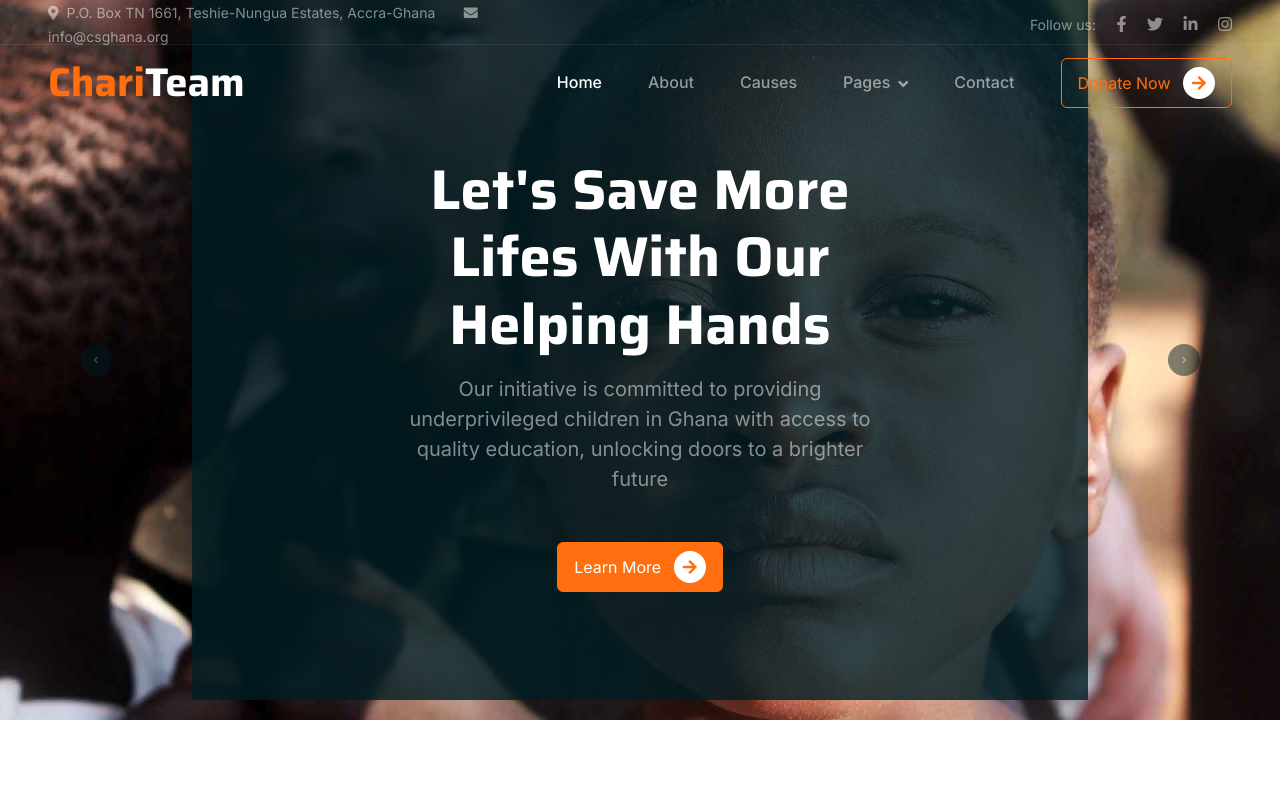
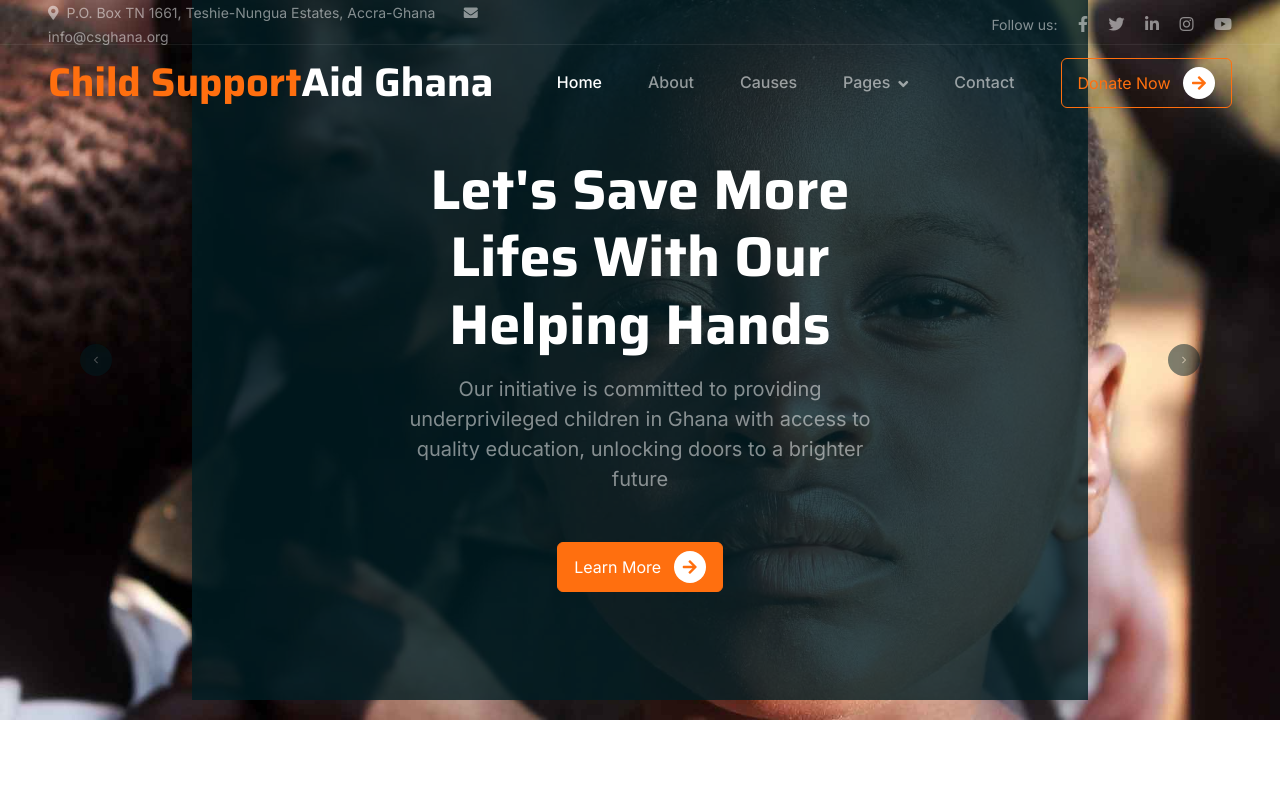
Before and after one commit to manueldinisjunior/Child-Survival-Aid-Ghana, a website with bundled scripts: page index.html in a window 1280 px wide. Shown: the top 800 px of the page. Built offline with nearby package versions, Linux system fonts and the light colour scheme; animation ran at ten frames a second.

Commit message:
Information atualization

```diff
--- a/index.html
+++ b/index.html
@@ -48,16 +48,18 @@
             </div>
             <div class="col-lg-6 px-5 text-end">
                 <small>Follow us:</small>
-                <a class="text-white-50 ms-3" href=""><i class="fab fa-facebook-f"></i></a>
-                <a class="text-white-50 ms-3" href=""><i class="fab fa-twitter"></i></a>
-                <a class="text-white-50 ms-3" href=""><i class="fab fa-linkedin-in"></i></a>
-                <a class="text-white-50 ms-3" href=""><i class="fab fa-instagram"></i></a>
+                <a class="text-white-50 ms-3" href="https://www.facebook.com/csagchildghana/"><i class="fab fa-facebook-f"></i></a>
+                <a class="text-white-50 ms-3" href="https://twitter.com/csagchild"><i class="fab fa-twitter"></i></a>
+                <a class="text-white-50 ms-3" href="https://www.linkedin.com/in/child-survival-aid-ghana-98bb4790/"><i class="fab fa-linkedin-in"></i></a>
+                <a class="text-white-50 ms-3" href="https://www.instagram.com/csagchildghana/"><i class="fab fa-instagram"></i></a>
+                <a class="text-white-50 ms-3" href="https://www.youtube.com/@childsurvivalaidghana"><i class="fab fa-youtube"></i></a>
+
             </div>
         </div>
 
         <nav class="navbar navbar-expand-lg navbar-dark py-lg-0 px-lg-5 wow fadeIn" data-wow-delay="0.1s">
             <a href="index.html" class="navbar-brand ms-4 ms-lg-0">
-                <h1 class="fw-bold text-primary m-0">Chari<span class="text-white">Team</span></h1>
+                <h1 class="fw-bold text-primary m-0">Child Support<span class="text-white">Aid Ghana</span></h1>
             </a>
             <button type="button" class="navbar-toggler me-4" data-bs-toggle="collapse" data-bs-target="#navbarCollapse">
                 <span class="navbar-toggler-icon"></span>
```
